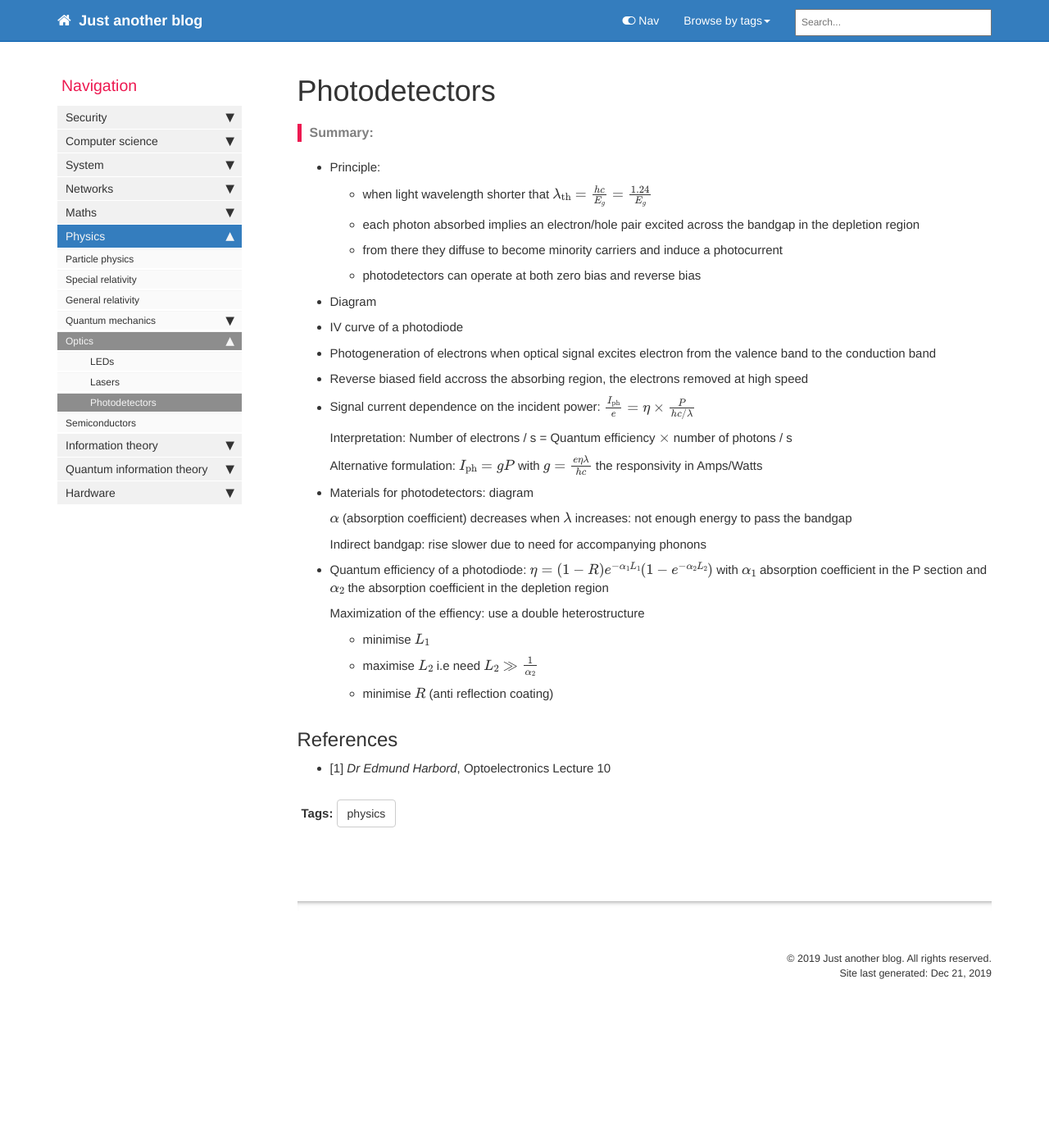
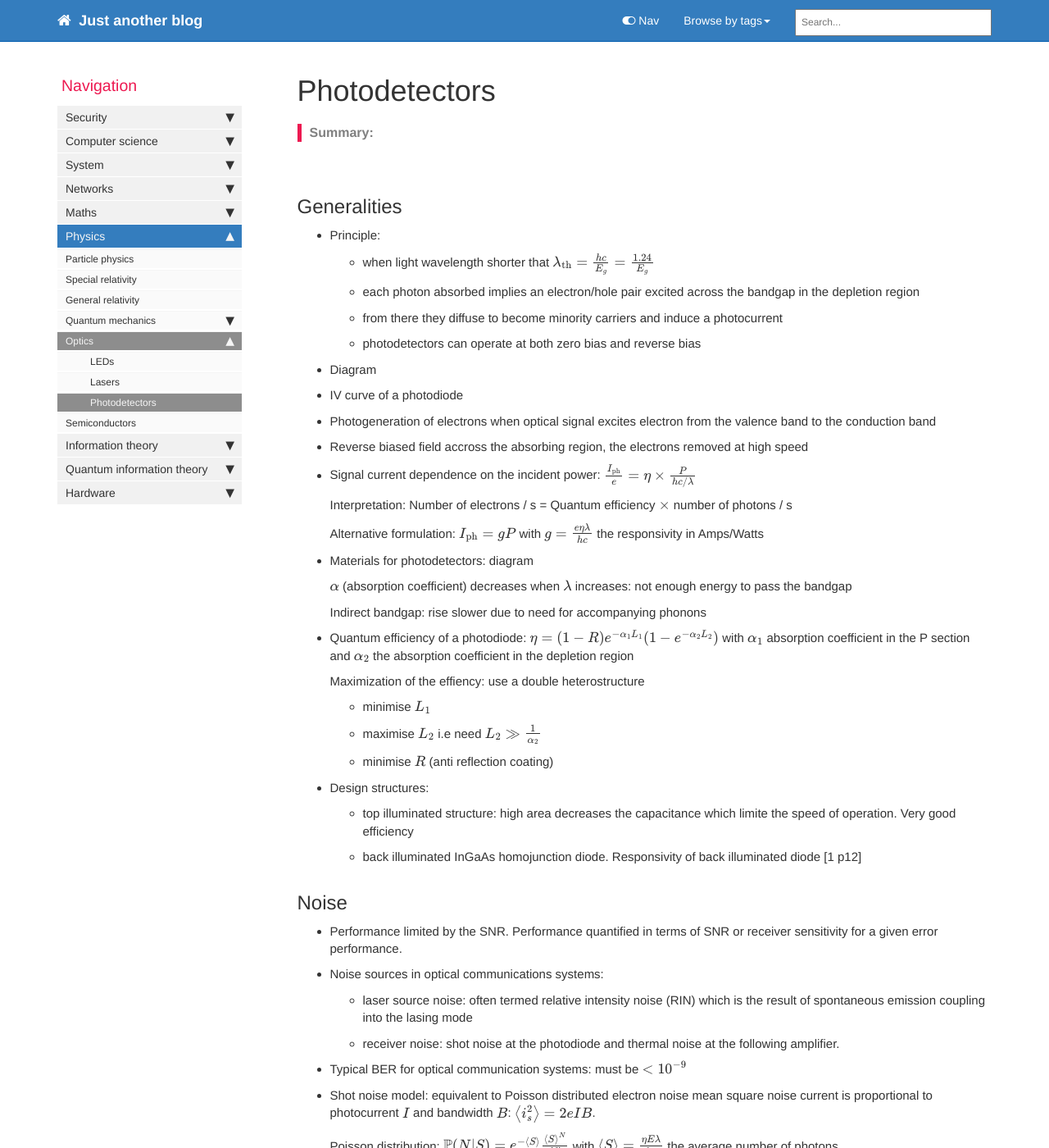
Before and after one commit to greglan/greglan.github.io, a Jekyll site: the page built from pages/physics/optics/photodetectors.md, in a window 1280 px wide and 1400 px high. Shown: the whole window at 82% size. Built offline with Jekyll 4.4.1, drawn with Linux system fonts in a browser that asks for light colours; nearby versions of some CDN libraries; formulas are drawn with MathJax 3; comment, search, counter and statistics services are not loaded; some of the changed text lies outside the part shown.

Commit message:
Optics update

```diff
--- a/pages/physics/optics/lasers.md
+++ b/pages/physics/optics/lasers.md
@@ -36,14 +36,19 @@ summary: ""
   - $$g(n-n_0)P$$: stimulated emission
   - $$\beta \frac{n}{\tau_s}$$: spontaneous emission with $$\beta$$ the spontaneous emission coupling coefficient (amount of spontaneous emission that couples to the lasing mode since light is emitted in all directions)
   - $$\frac{P}{\tau_p}$$: laser emission with $$\tau_p$$ the photon lifetime
+* Expression of carrier density of the laser at threshold when neglecting the spontaneous coupling:
+  $$\devd{P}{t} = 0 = g(n-n_0)P - \frac{P}{\tau_p} \Rightarrow n = n_0 + \frac{1}{g \tau_p}$$ providing $$P>0$$ (lasing). However, all terms are constants. Hence carrier threshold density $$n_\text{th} = n_0 + \frac{1}{g \tau_p}, \quad \forall P>0$$
+* Expression of the output power with current in the steady state: $$\devd{n}{t} = 0 = -\frac{n}{\tau_s} + \frac{I}{eV} - g(n-n_0)P$$ hence with $$n = n_\text{th}$$ (lasing $$\forall P>0$$) we have: $$P = \left(\frac{I}{eV} - \frac{n_\text{th}}{\tau_s} \right) \frac{1}{g(n_\text{th}-n_0)} = \frac{I - I_\text{th}}{eVg(n_\text{th}-n_0)} = \frac{\Delta P}{\Delta I} (I - I_\text{th})$$ with $$I_\text{th} = \frac{e V n_\text{th}}{\tau_s}$$
+
+  Expression below threshold: $$P=0$$ hence $$n_{n < n_\text{th}} = \frac{I \tau_s}{eV}$$
 
 ### Gain
-* Gain in semiconductors
-* Gain spectrum in semiconductors
+* Gain in semiconductors [1p6]
+* Gain spectrum in semiconductors [1p7]
 * Gain as a function of carrier density
-  $$n_0$$: point at which population inversion is achieved and absorption/emission are equally probable
+  $$n_0$$ [1p8]: point at which population inversion is achieved and absorption/emission are equally probable
   Temperature decreases the threshold
-* Gain/Loss per unit length: $$G$$ with units of $$\text{cm}^{-1}$$
+* Gain/Loss per unit length [1p9]: $$G$$ with units of $$\text{cm}^{-1}$$
 
   $$P(x+dx) = P(x) + dP$$ and $$dP = G dx$$, hence $$\devd{P}{x} = GP$$ which brings $$P(x) = P_0 e^{Gx}$$
 
@@ -61,16 +66,21 @@ summary: ""
   Total round trip gain: $$e^{2GL}$$
 
   Gain condition: $$P = P_1 \Rightarrow R_1 R_2 e^{2(G-\alpha)L} > 1$$ hence $$G > \alpha + \frac{1}{2L} \ln\left( \frac{1}{R_1 R_2} \right)$$
-* Phase condition and cavity modes: $$n L = m \frac{\lambda}{2}$$ hence
+* Phase condition and cavity modes: $$n L = m \frac{\lambda}{2}$$ with $$n$$ refractive index (constant for a given mode) hence
 
   $$\Delta \nu_m = \frac{c}{\lambda_m} - \frac{c}{\lambda_{m+1}} = \frac{c}{2 n L}$$
 
   $$\Delta \lambda = \frac{\lambda^2}{2 n L}$$
 
   The longer the cavity, the closer the modes. Hence shorter cavity have less modes than longer ones
-* Fabry-Perot laser
+* Fabry-Perot laser [1p13]: simplest feedback mechanism using 2 cleaved facets. Typical GaAs/AlGaAs. Gain guided laser spectrum. Individual mode widths: ~ few GHz
 
-* Output light-current characteritics of a laser
+  Graph
+
+* Output light-current characteritics of a laser [1p14]:
+  - lasing occurs at threshold when the gain equal the losses and stimulated emmision becomes more likely than spontaneous absorption.
+  - light output rises quickly: inefficient spontaneous emission, some stimulated emission, efficient stimulated emission (lasing)
+  - In the region above the threshold current, one photon is generated though the recombnation of one hole and electron
 * Spectral characteristcs
 
 ## Implementations
@@ -78,4 +88,6 @@ summary: ""
 
 
 ## References
-* [1] *Dr Edmund Harbord*, Optoelectronics Lecture
+* [1] *Dr Edmund Harbord*, Optoelectronics Lecture 6
+* [1] *Dr Edmund Harbord*, Optoelectronics Lecture 7
+* [1] *Dr Edmund Harbord*, Optoelectronics Lecture 8
--- a/pages/physics/optics/photodetectors.md
+++ b/pages/physics/optics/photodetectors.md
@@ -6,6 +6,9 @@ tags: [physics, hardware]
 summary: ""
 toc: false
 ---
+{% include latex-commands.html %}
+
+## Generalities
 
 * Principle:
   - when light wavelength shorter that $$\lambda_\text{th} = \frac{hc}{E_g} = \frac{1.24}{E_g}$$
@@ -32,7 +35,29 @@ toc: false
   - minimise $$L_1$$
   - maximise $$L_2$$ i.e need $$L_2 \gg \frac{1}{\alpha_2}$$
   - minimise $$R$$ (anti reflection coating)
+* Design structures:
+  - top illuminated structure: high area decreases the capacitance which limite the speed of operation. Very good efficiency
+  - back illuminated InGaAs homojunction diode. Responsivity of back illuminated diode [1 p12]
 
+## Noise
+* Performance limited by the SNR. Performance quantified in terms of SNR or receiver sensitivity for a given error performance.
+* Noise sources in optical communications systems:
+  - laser source noise: often termed relative intensity noise (RIN) which is the result of spontaneous emission coupling into the lasing mode
+  - receiver noise: shot noise at the photodiode and thermal noise at the following amplifier.
+* Typical BER for optical communication systems: must be $$< 10^{-9}$$
+* Shot noise model: equivalent to Poisson distributed electron noise mean square noise current is proportional to photocurrent $$I$$ and bandwidth $$B$$: $$\average{i_s^2} = 2eIB$$.
+
+  Poisson distribution: $$\P(N \vert S) = e^{-\average{S}} \frac{\average{S}^N}{N!}$$ with $$\average{S} = \frac{\eta E \lambda}{hc}$$ the average number of photons
+* Example: non-return to zero binary amplitude modulation format, binary one signified by $$S$$ photons during the modulation period and binary zero signified by no photons
+* Probability of an error: $$P_E = \frac{1}{2} ( P(0 \vert S) + P(1 \vert 0))$$
+
+* First term: photogeneration of zero carriers for $$\average{S}$$ input photons
+
+  Second term: photogeneration of a carrier for zero input.
+* Noiseless example: $$P_E = \frac{1}{2} e^{-S} \frac{S^0}{0!} + 0 = \frac{1}{2} e^{-S}$$
+* For $$\text{BER} = 10^{-9}$$, need $$S>20$$ photons even without the presence of noise.
+
+  Quantum limit: sensitivity limit
 
 ## References
 * [1] *Dr Edmund Harbord*, Optoelectronics Lecture 10
```
